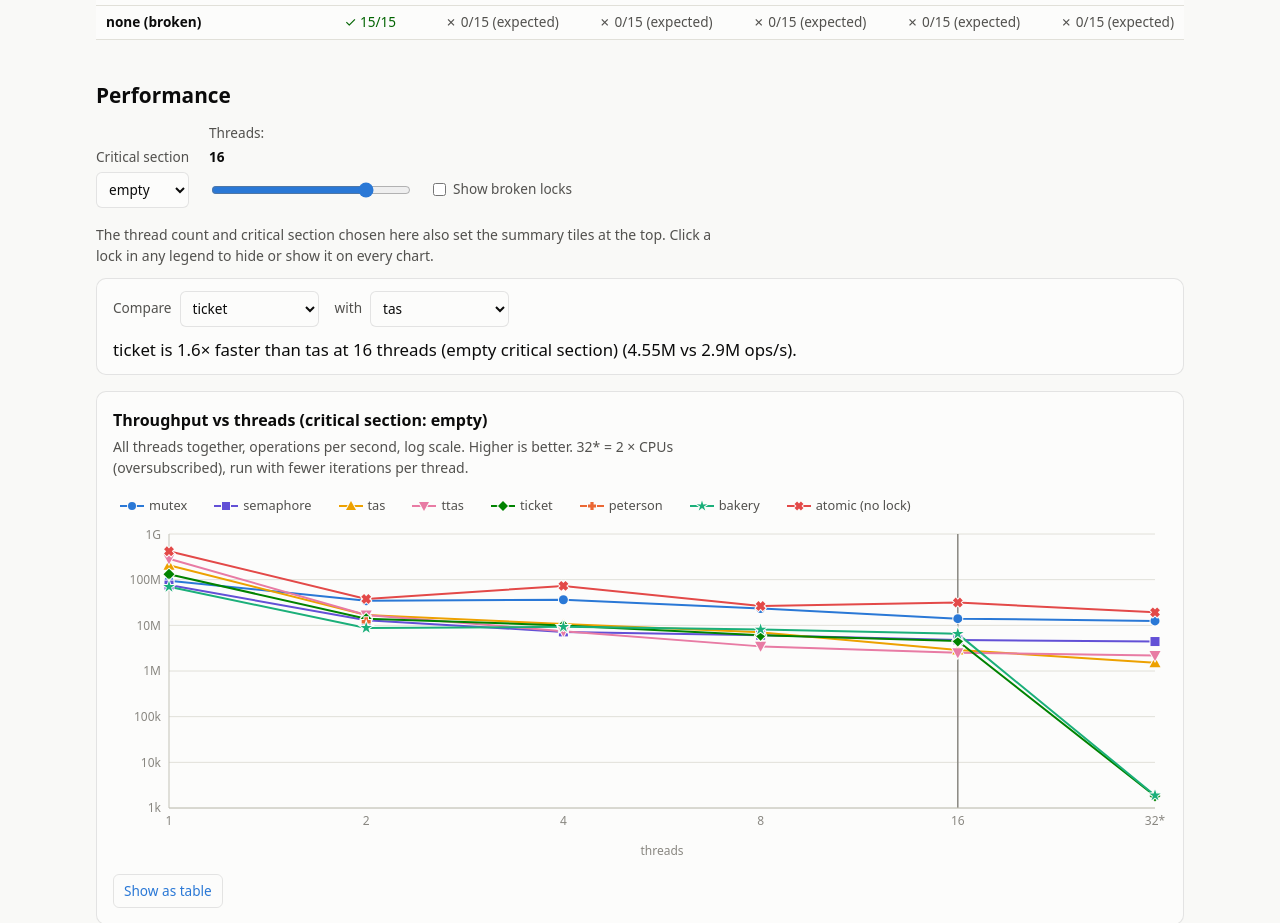
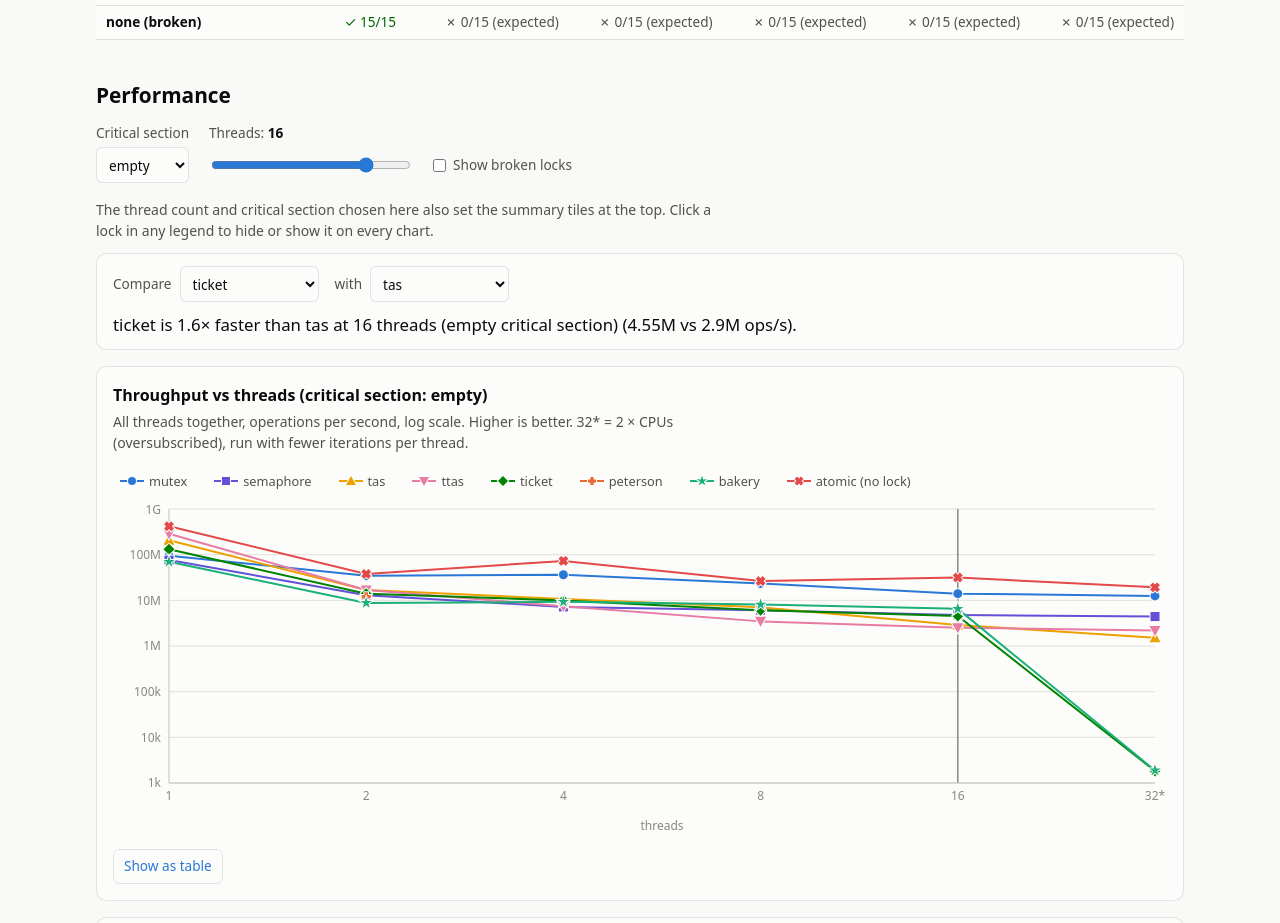
Before and after one commit to saanvi-singhal/LocksPerformanceVisualizer, a React (Vite) app in the folder frontend/: page / in a window 1280 px wide. Shown: the part 2040-2963 px from the top of the page. Built offline with nearby package versions, Linux system fonts and the light colour scheme.

Commit message:
Results: keep the slider label 'Threads: N' on one line

```diff
--- a/frontend/src/App.jsx
+++ b/frontend/src/App.jsx
@@ -227,7 +227,7 @@ export default function App() {
             </select>
           </label>
           <label className="slider">
-            Threads: <strong>{threadLabel(opThreads)}</strong>
+            <span>Threads: <strong>{threadLabel(opThreads)}</strong></span>
             {/* The slider moves through the measured thread counts (1, 2, 4, ...). */}
             <input
               type="range"
```
